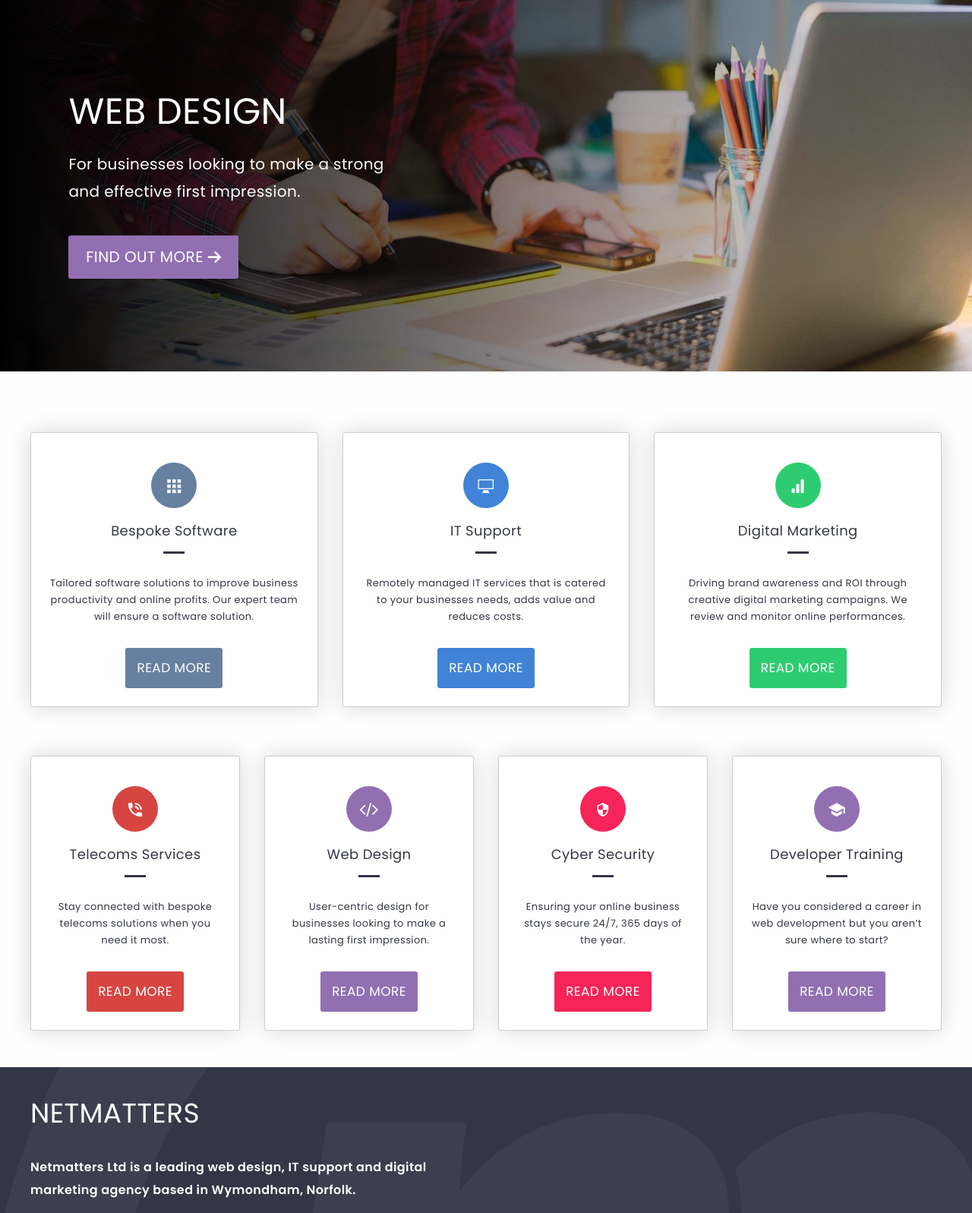
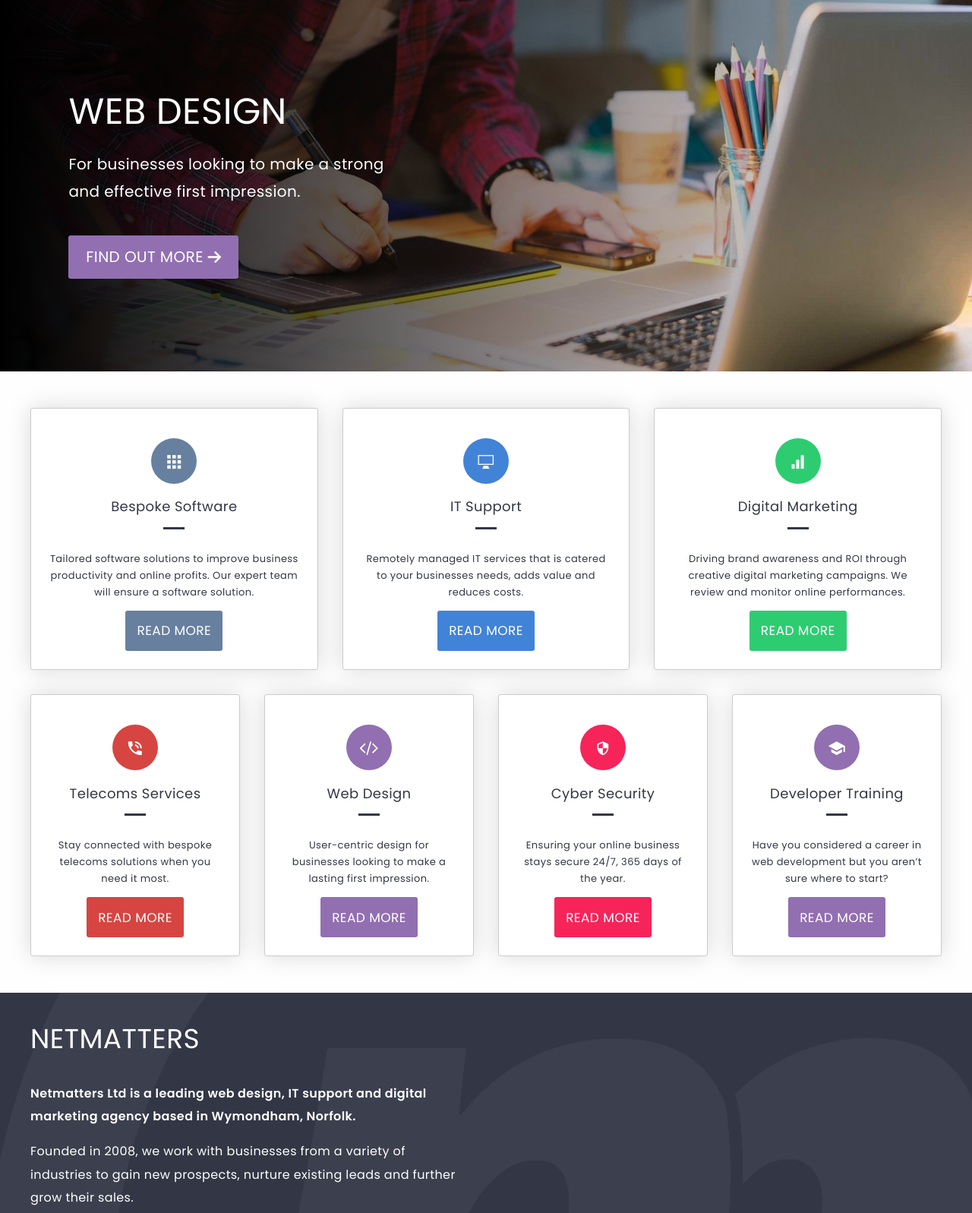
Before and after one commit to Anatta336/netmatters-reflection, a PHP site: page / in a window 1280 px wide. Shown: the part 125-1722 px from the top of the page at 76% size. Run offline with PHP 8.4, Linux system fonts and the light colour scheme; style sheets or scripts are compiled from the project's sources; some web fonts are replaced.

Commit message:
fix service cards layout

```diff
--- a/index.html
+++ b/index.html
@@ -75,27 +75,21 @@
 
     <section id="services">
         <div class="top-services">
-            <article class="bespoke-software">
-                <a href="https://www.netmatters.co.uk/bespoke-software">
+            <a class="bespoke-software" href="https://www.netmatters.co.uk/bespoke-software">
                 <h2>Bespoke Software</h2>
                 <p>Tailored software solutions to improve business productivity and online profits. Our expert team will ensure a software solution.</p>
                 <p class="call-to-action">Read more</p>
             </a>
-            </article>
-            <article class="it-support">
-                <a href="https://www.netmatters.co.uk/it-support">
+            <a class="it-support" href="https://www.netmatters.co.uk/it-support">
                 <h2>IT Support</h2>
                 <p>Remotely managed IT services that is catered to your businesses needs, adds value and reduces costs.</p>
                 <p class="call-to-action">Read more</p>
             </a>
-            </article>
-            <article class="digital-marketing">
-                <a href="https://www.netmatters.co.uk/digital-marketing">
+            <a class="digital-marketing" href="https://www.netmatters.co.uk/digital-marketing">
                 <h2>Digital Marketing</h2>
                 <p>Driving brand awareness and ROI through creative digital marketing campaigns. We review and monitor online performances.</p>
                 <p class="call-to-action">Read more</p>
             </a>
-            </article>
         </div>
         <div class="other-services">
             <a class="telecoms-services" href="https://www.netmatters.co.uk/telecoms-services">
--- a/scss/services/_services.scss
+++ b/scss/services/_services.scss
@@ -4,18 +4,12 @@
 #services {
     margin: 2rem 1rem;
 
-    article {
-        padding: 0;
-        margin: 0;
-    }
-
     a {
         @include margin-x-centre;
         display: flex;
         flex-direction: column;
-        height: 19.5rem;
         padding: 1.5em;
-        margin-top: 2rem;
+        margin-top: 0;
         margin-bottom: 2rem;
 
         text-decoration: none;
@@ -52,8 +46,6 @@
 
         // as this is a flex item, auto for top margin will push it to bottom of container
         margin: auto auto 0;
-
-
     }
 
     // generate a small horizontal line after the h2 element
@@ -100,10 +92,6 @@
         }
     }
 
-    // 991px or smaller moves to one card per row for:
-    // bespoke, support, marketing. Others are 2 per row,
-    // until 767 or smaller when they're all one per row.
-
     // past extra-small first 3 cards remain as they are but rest are put into a 2x2 grid
     @media (min-width: map.get($breakpoints, 'extra-small')) {
         @include margin-x-centre;
@@ -122,12 +110,6 @@
                 flex-grow: 1;
             }
         }
-
-        .top-services {
-            > * {
-                flex-basis: 25rem;
-            }
-        }
     }
 
     @media (min-width: map.get($breakpoints, 'small')) {
@@ -139,7 +121,7 @@
 
             > * {
                 margin: 1rem;
-                flex-basis: 18rem;
+                flex-basis: 15rem;
                 flex-grow: 1;
             }
         }
@@ -154,6 +136,4 @@
             flex-basis: 13rem;
         }
     }
-
-    //TODO: button should be put to bottom of container with flex
 }
```
Lines whose indentation alone changed are shown as unchanged.
